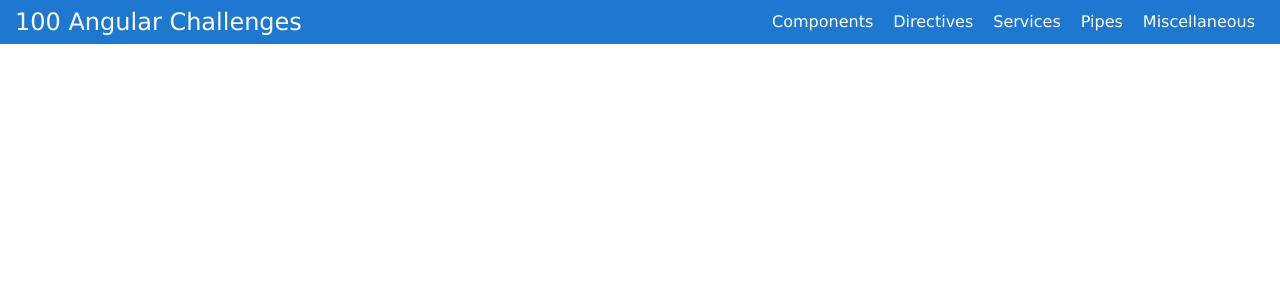
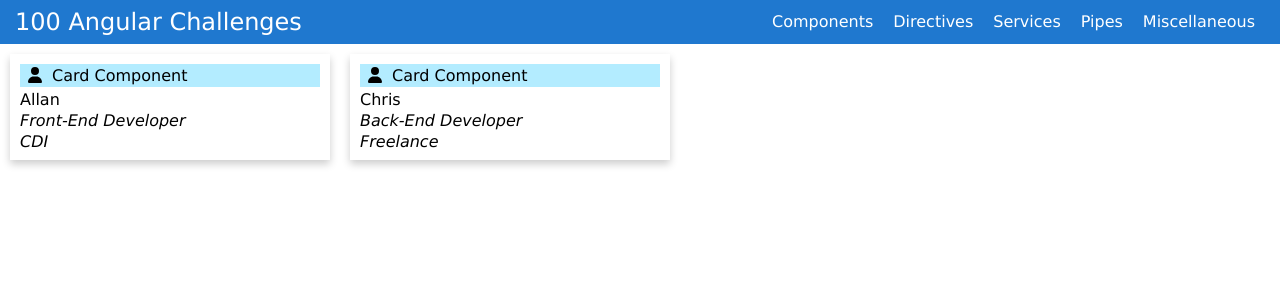
Before and after one commit to Portfolio-Allan-Rolle/100AngularChallenges, an Angular app: page / in a window 1280 px wide. Shown: the top 300 px of the page. Built offline with nearby package versions, Linux system fonts and the light colour scheme.

Commit message:
Add card component

```diff
--- a/package.json
+++ b/package.json
@@ -18,6 +18,8 @@
     "@angular/platform-browser": "^19.1.0",
     "@angular/platform-browser-dynamic": "^19.1.0",
     "@angular/router": "^19.1.0",
+    "@fortawesome/angular-fontawesome": "^1.0.0",
+    "@fortawesome/free-solid-svg-icons": "^6.7.2",
     "rxjs": "~7.8.0",
     "tslib": "^2.3.0",
     "zone.js": "~0.15.0"
--- a/src/app/app.component.html
+++ b/src/app/app.component.html
@@ -1 +1,7 @@
-<app-toolbar [title]=" '100 Angular Challenges' "></app-toolbar>
+<app-toolbar [title]="'100 Angular Challenges'"></app-toolbar>
+<app-card [name]="'Allan'" [job]="'Front-End Developer'">
+  <p>CDI</p>
+</app-card>
+<app-card [name]="'Chris'" [job]="'Back-End Developer'">
+  <p>Freelance</p>
+</app-card>
--- a/src/app/app.component.ts
+++ b/src/app/app.component.ts
@@ -1,9 +1,11 @@
 import { Component } from '@angular/core';
 import { ToolbarComponent } from './components/toolbar/toolbar.component';
+import { CardComponent } from './components/card/card.component';
+
 
 @Component({
   selector: 'app-root',
-  imports: [ToolbarComponent],
+  imports: [ToolbarComponent, CardComponent],
   templateUrl: './app.component.html',
   styleUrl: './app.component.scss',
 })
--- a/src/app/components/card/card.component.html
+++ b/src/app/components/card/card.component.html
@@ -1 +1,15 @@
-<p>card works!</p>
+<div class="card">
+  <header class="card_header">
+    <fa-icon [icon]="faUser"></fa-icon>
+    <span class="card_title">Card Component</span>
+  </header>
+  <div class="card_container">
+    <h4>
+      <b>{{ name() }}</b>
+    </h4>
+    <ul class="card_list">
+      <li>{{ job() }}</li>
+      <li><ng-content></ng-content></li>
+    </ul>
+  </div>
+</div>
--- a/src/app/components/card/card.component.scss
+++ b/src/app/components/card/card.component.scss
@@ -0,0 +1,44 @@
+.card {
+  $parent: &;
+  box-shadow: 0 4px 8px 0 rgba(0, 0, 0, 0.2);
+  transition: 0.3s;
+  width: 100%;
+  max-width: 320px;
+  padding: 10px;
+  margin: 10px;
+  display: inline-block;
+
+  @media screen and (max-width: 320px) {
+    margin: 10px 0 0 0;
+  }
+
+  &_header {
+    background-color: #b3ecff;
+    padding: 3px 8px;
+  }
+
+  &_title {
+    margin-left: 10px;
+  }
+
+  &_container {
+    > * {
+      margin-top: 5px;
+    }
+  }
+
+  &::ng-deep {
+    #{$parent}_list {
+      li {
+        margin-top: 5px;
+        font-style: italic;
+      }
+    }
+  }
+
+  &:hover {
+    @media screen and (min-width: 1200px) {
+      box-shadow: 0 8px 16px 0 rgba(0, 0, 0, 0.2);
+    }
+  }
+}
--- a/src/app/components/card/card.component.ts
+++ b/src/app/components/card/card.component.ts
@@ -1,11 +1,15 @@
-import { Component } from '@angular/core';
+import { Component, input } from '@angular/core';
+import { FontAwesomeModule } from '@fortawesome/angular-fontawesome';
+import { faUser } from '@fortawesome/free-solid-svg-icons';
 
 @Component({
   selector: 'app-card',
-  imports: [],
+  imports: [FontAwesomeModule],
   templateUrl: './card.component.html',
-  styleUrl: './card.component.scss'
+  styleUrl: './card.component.scss',
 })
 export class CardComponent {
-
+  faUser = faUser;
+  name = input.required();
+  job = input.required();
 }
--- a/src/app/components/toolbar/toolbar.component.scss
+++ b/src/app/components/toolbar/toolbar.component.scss
@@ -5,7 +5,6 @@
   justify-content: space-between;
   align-items: center;
   padding: 10px 15px;
-  font-family: "Lucida Sans", sans-serif;
 
   @media screen and (max-width: 750px) {
     flex-direction: column;
--- a/src/styles.scss
+++ b/src/styles.scss
@@ -92,6 +92,7 @@
   font: inherit;
   vertical-align: baseline;
   box-sizing: border-box;
+  font-family: "Lucida Sans", sans-serif;
 }
 /* HTML5 display-role reset for older browsers */
 article,
```
Also changed, not shown: 2 other files (tests, documents, lock files or other folders).
